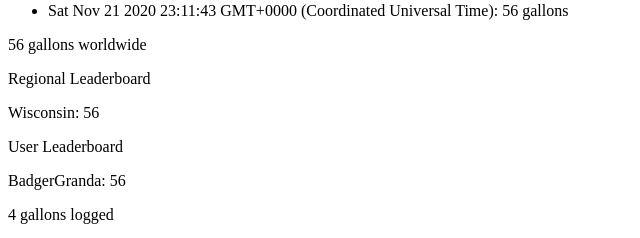
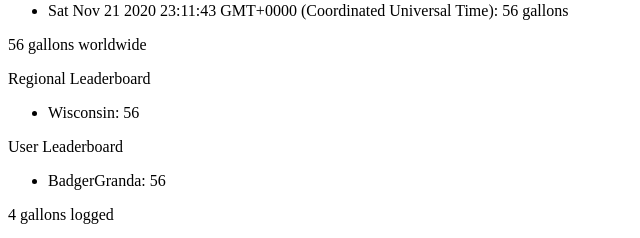
Before and after one commit to jungaretti/milk-chugger, a React (Create React App) app: page / in a window 1280 px wide. Shown: the part 150-388 px from the top of the page, without its empty margins (0-640 px from the left). Built offline with nearby package versions, Linux system fonts and the light colour scheme.

Commit message:
Use ul and li instead of p and p

```diff
--- a/src/components/Leaderboard.js
+++ b/src/components/Leaderboard.js
@@ -2,11 +2,13 @@ export default function Leaderboard({ title, data }) {
   return (
     <div>
       <p>{title}</p>
-      {Object.entries(data).map(([key, value]) => (
-        <p>
-          {key}: {value}
-        </p>
-      ))}
+      <ul>
+        {Object.entries(data).map(([key, value]) => (
+          <li key={key}>
+            {key}: {value}
+          </li>
+        ))}
+      </ul>
     </div>
   );
 }
```
